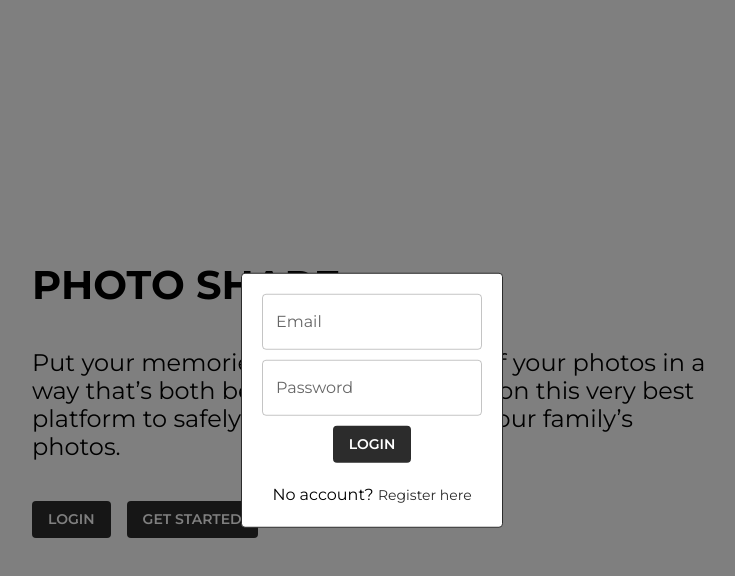
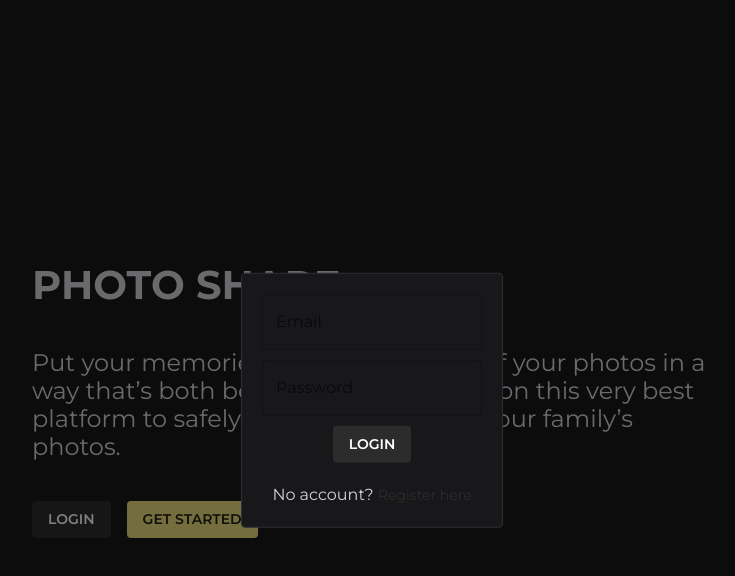
Before and after one commit to brianaung/flying-spaghetti, a React (Create React App) app in the folder client/: page /dashboard/folders in a window 1280 px wide. Both pictures are taken after a click on the button "LOGIN". Shown: the top 576 px of the page, without its empty margins (268-1003 px from the left). Built offline with nearby package versions, Linux system fonts and the light colour scheme.

Commit message:
add basic dark mode variant

```diff
--- a/client/src/components/Directory.js
+++ b/client/src/components/Directory.js
@@ -22,11 +22,11 @@ export default function Directory(props) {
       props.currFolder == 'liked' ? (
         <></>
       ) : (
-        <Breadcrumbs fontSize="large">
+        <Breadcrumbs color="textPrimary" fontSize="large">
           <Link component="button" underline="hover" color="inherit" onClick={handleNavigation}>
-            <Typography variant="body1">Home</Typography>
+            <Typography color="textPrimary" variant="body1">Home</Typography>
           </Link>
-          <Typography variant="h3">{props.currFolder}</Typography>
+          <Typography color="textPrimary" variant="h3">{props.currFolder}</Typography>
         </Breadcrumbs>
       )}
     </>
--- a/client/src/components/Popup.js
+++ b/client/src/components/Popup.js
@@ -4,6 +4,7 @@ import { styled, Box } from '@mui/material';
 
 const Container = styled(Box)(({ theme }) => ({
   backgroundColor: theme.palette.background.main,
+  color: theme.palette.text.primary,
   borderRadius: theme.shape.borderRadius,
   border: '1px solid',
   borderColor: theme.palette.divider,
--- a/client/src/components/Sidebar.js
+++ b/client/src/components/Sidebar.js
@@ -21,6 +21,7 @@ const WelcomeMsg = styled(Typography)({
 
 const SidebarContainer = styled(Box)(({ theme }) => ({
   backgroundColor: theme.palette.background.main,
+  borderRight: 'solid 1px',
   borderColor: theme.palette.divider,
   flexDirection: 'column',
   display: 'flex',
@@ -28,12 +29,12 @@ const SidebarContainer = styled(Box)(({ theme }) => ({
   width: '20%',
   // TODO: toggle off sidebar in mobile view
   minWidth: '300px',
-  borderRight: 'solid 1px',
   padding: '20px',
   [theme.breakpoints.down('sm')]: {
     width: '100%',
     borderRight: '0px',
-    borderBottom: 'solid 1px'
+    borderBottom: 'solid 1px',
+    borderColor: theme.palette.divider
   }
 }));
 
--- a/client/src/pages/Dashboard.js
+++ b/client/src/pages/Dashboard.js
@@ -9,11 +9,12 @@ import Sidebar from '../components/Sidebar';
 import Feed from '../components/Feed';
 import Navbar from '../components/Navbar';
 
-const Container = styled(Box)({
+const Container = styled(Box)(({ theme }) => ({
+  color: theme.palette.text.primary,
   display: 'flex',
   flexDirection: 'column',
   height: '100vh'
-});
+}));
 
 const StyledStack = styled(Stack)(({ theme }) => ({
   flexGrow: '1',
--- a/client/src/pages/Home.js
+++ b/client/src/pages/Home.js
@@ -17,12 +17,14 @@ import {
 // my components
 import Popup from '../components/Popup';
 
-const HomeContainer = styled(Stack)({
+const HomeContainer = styled(Stack)(({ theme }) => ({
+  backgroundColor: theme.palette.background.main,
+  color: theme.palette.text.primary,
   padding: '0 300px',
   height: '100%',
   alignItems: 'center',
   minHeight: '100vh'
-});
+}));
 
 const LoginForm = styled('form')({
   display: 'flex',
@@ -68,14 +70,13 @@ export default function Home(props) {
             <Popup gap={2}>
               <>
                 <LoginForm id="login-form" onSubmit={postLogin}>
-                  <TextField id="email" name="email" variant="outlined" label="Email"></TextField>
+                  <TextField id="email" name="email" label="Email"></TextField>
                   <TextField
                     id="password"
                     name="password"
-                    variant="outlined"
                     label="Password"
                     type="password"></TextField>
-                  <Button variant="contained" type="submit">
+                  <Button color="primary" variant="contained" type="submit">
                     Login
                   </Button>
                   {isLoading && <CircularProgress />}
@@ -97,6 +98,7 @@ export default function Home(props) {
             LOGIN
           </Button>
           <Button
+            color="secondary"
             variant="contained"
             onClick={() => {
               navigate('/register');
--- a/client/src/theme.js
+++ b/client/src/theme.js
@@ -1,8 +1,8 @@
 import { createTheme } from '@mui/material';
 
 export const theme = createTheme({
-  // currently just for light mode
-  palette: {
+  // for light mode
+  /* palette: {
     // white background and black text and gray divider
     background: {
       main: '#ffffff'
@@ -11,7 +11,24 @@ export const theme = createTheme({
     text: {
       primary: '#2c2c2c'
     },
-    // this will stay the same in darkmode??
+    // accent colors
+    primary: {
+      main: '#2c2c2c'
+    },
+    secondary: {
+      main: '#E8DB7D'
+    }
+  }, */
+  // for dark mode
+  palette: {
+    // white background and black text and gray divider
+    background: {
+      main: '#18181b'
+    },
+    divider: '#2f2f35',
+    text: {
+      primary: '#d4d4d8'
+    },
     // accent colors
     primary: {
       main: '#2c2c2c'
```
